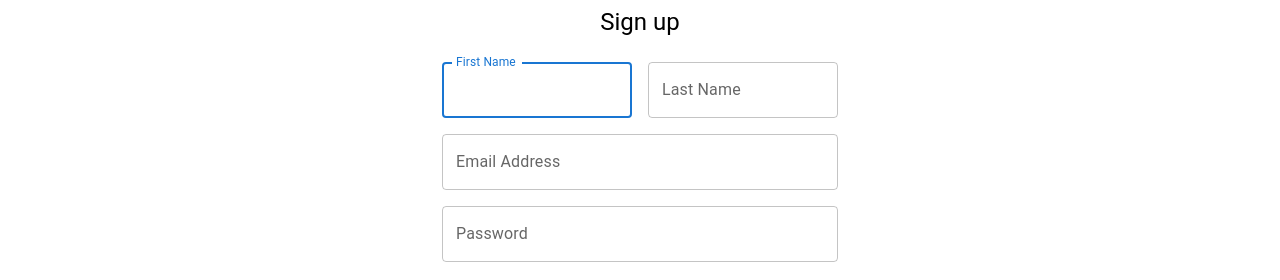
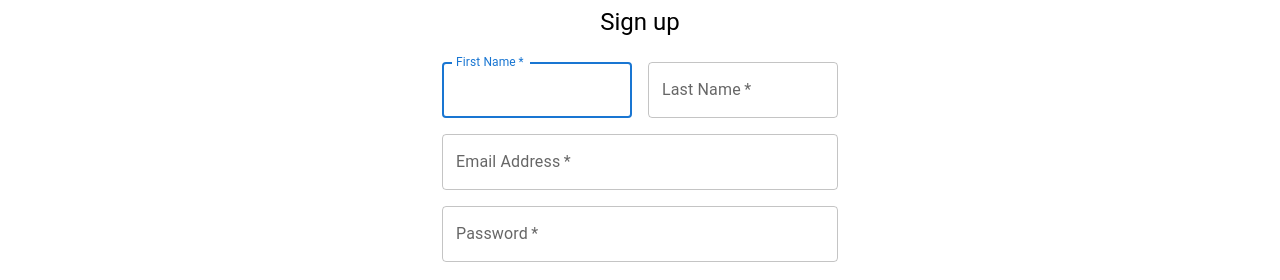
Before and after one commit to 2204Simon/Website-dynamisch, a React (Create React App) app in the folder my-app/: page /SignUp in a window 1280 px wide. Shown: the part 245-525 px from the top of the page. Built offline with nearby package versions, Linux system fonts and the light colour scheme.

Commit message:
Add required

```diff
--- a/my-app/src/pages/logIn/LogIn.tsx
+++ b/my-app/src/pages/logIn/LogIn.tsx
@@ -75,8 +75,8 @@ export default function SignIn() {
           <Box
             component="form"
             onSubmit={handleSubmit}
+            sx={{ mt: 1 }}
             noValidate
-            sx={{ mt: 1 }}
           >
             <TextField
               margin="normal"
@@ -86,6 +86,7 @@ export default function SignIn() {
               name="email"
               autoComplete="email"
               autoFocus
+              required
               InputLabelProps={{
                 sx: {
                   backgroundColor: "white", // Hier den gewünschten Farbcode eintragen
@@ -95,6 +96,7 @@ export default function SignIn() {
             <TextField
               margin="normal"
               fullWidth
+              required
               name="password"
               label="Password"
               type="password"
--- a/my-app/src/pages/logIn/SignUp.tsx
+++ b/my-app/src/pages/logIn/SignUp.tsx
@@ -63,24 +63,20 @@ export default function SignUp() {
           <Typography component="h1" variant="h5">
             Sign up
           </Typography>
-          <Box
-            component="form"
-            noValidate
-            onSubmit={handleSubmit}
-            sx={{ mt: 3 }}
-          >
+          <Box component="form" onSubmit={handleSubmit} sx={{ mt: 3 }}>
             <Grid container spacing={2}>
               <Grid item xs={12} sm={6}>
                 <TextField
                   autoComplete="given-name"
                   name="firstName"
                   fullWidth
+                  required
                   id="firstName"
                   label="First Name"
                   autoFocus
                   InputLabelProps={{
                     sx: {
-                      backgroundColor: "white", // Hier den gewünschten Farbcode eintragen
+                      backgroundColor: "white",
                     },
                   }}
                 />
@@ -88,13 +84,14 @@ export default function SignUp() {
               <Grid item xs={12} sm={6}>
                 <TextField
                   fullWidth
+                  required
                   id="lastName"
                   label="Last Name"
                   name="lastName"
                   autoComplete="family-name"
                   InputLabelProps={{
                     sx: {
-                      backgroundColor: "white", // Hier den gewünschten Farbcode eintragen
+                      backgroundColor: "white",
                     },
                   }}
                 />
@@ -102,13 +99,14 @@ export default function SignUp() {
               <Grid item xs={12}>
                 <TextField
                   fullWidth
+                  required
                   id="email"
                   label="Email Address"
                   name="email"
                   autoComplete="email"
                   InputLabelProps={{
                     sx: {
-                      backgroundColor: "white", // Hier den gewünschten Farbcode eintragen
+                      backgroundColor: "white",
                     },
                   }}
                 />
@@ -116,6 +114,7 @@ export default function SignUp() {
               <Grid item xs={12}>
                 <TextField
                   fullWidth
+                  required
                   name="password"
                   label="Password"
                   type="password"
@@ -123,8 +122,12 @@ export default function SignUp() {
                   autoComplete="new-password"
                   InputLabelProps={{
                     sx: {
-                      backgroundColor: "white", // Hier den gewünschten Farbcode eintragen
+                      backgroundColor: "white",
                     },
+                  }}
+                  inputProps={{
+                    pattern: ".{8,}",
+                    title: "Passwort muss mindestens 8 Zeichen haben",
                   }}
                 />
               </Grid>
--- a/my-app/src/pages/loggedIn/AdressData.tsx
+++ b/my-app/src/pages/loggedIn/AdressData.tsx
@@ -12,9 +12,7 @@ import {
 import { Pencil } from "phosphor-react";
 import TextField from "@mui/material/TextField";
 import Button from "@mui/material/Button";
-import { Link as RouterLink } from "react-router-dom";
 import Grid from "@mui/material/Grid";
-import { log } from "console";
 
 export default function AdressInformation(): JSX.Element {
   const dispatch = useDispatch();
```
